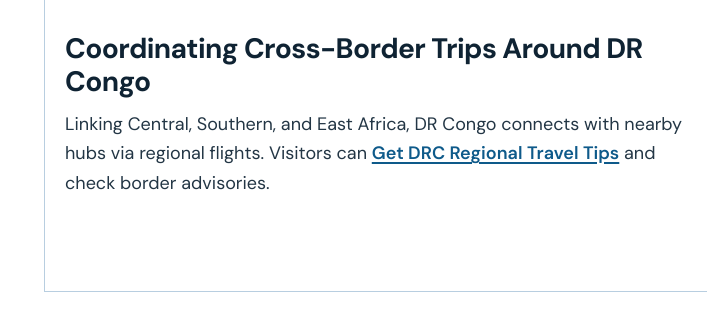
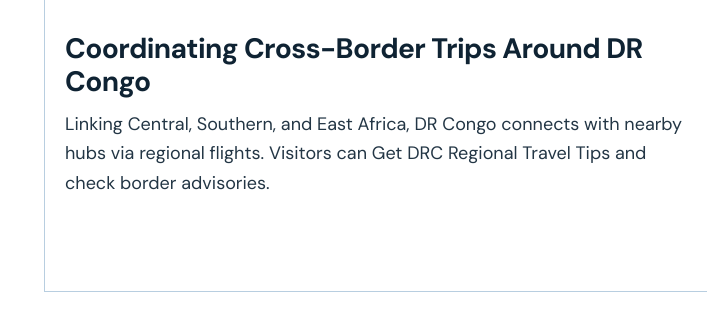
Before and after one commit to drcevisaonline/drc-evisa, a plain HTML site: page drc-neighbouring-countries-travel.html in a window 1280 px wide. Shown: the part 356-676 px from the top of the page, 0-707 px from the left. Drawn offline with Linux system fonts and the light colour scheme; a script that the page names is missing.

Commit message:
Update drc-neighbouring-countries-travel.html

```diff
--- a/drc-neighbouring-countries-travel.html
+++ b/drc-neighbouring-countries-travel.html
@@ -1500,7 +1500,7 @@
             />
           </figure>
           <div class="section-copy">
-            <p>Linking Central, Southern, and East Africa, DR Congo connects with nearby hubs via regional flights. Visitors can <a href="https://congo-evisa.com/blogs/" target="_blank" rel="noopener noreferrer">Get DRC Regional Travel Tips</a> and check border advisories.</p>
+            <p>Linking Central, Southern, and East Africa, DR Congo connects with nearby hubs via regional flights. Visitors can Get DRC Regional Travel Tips and check border advisories.</p>
           </div>
         </div>
       </div>
```
